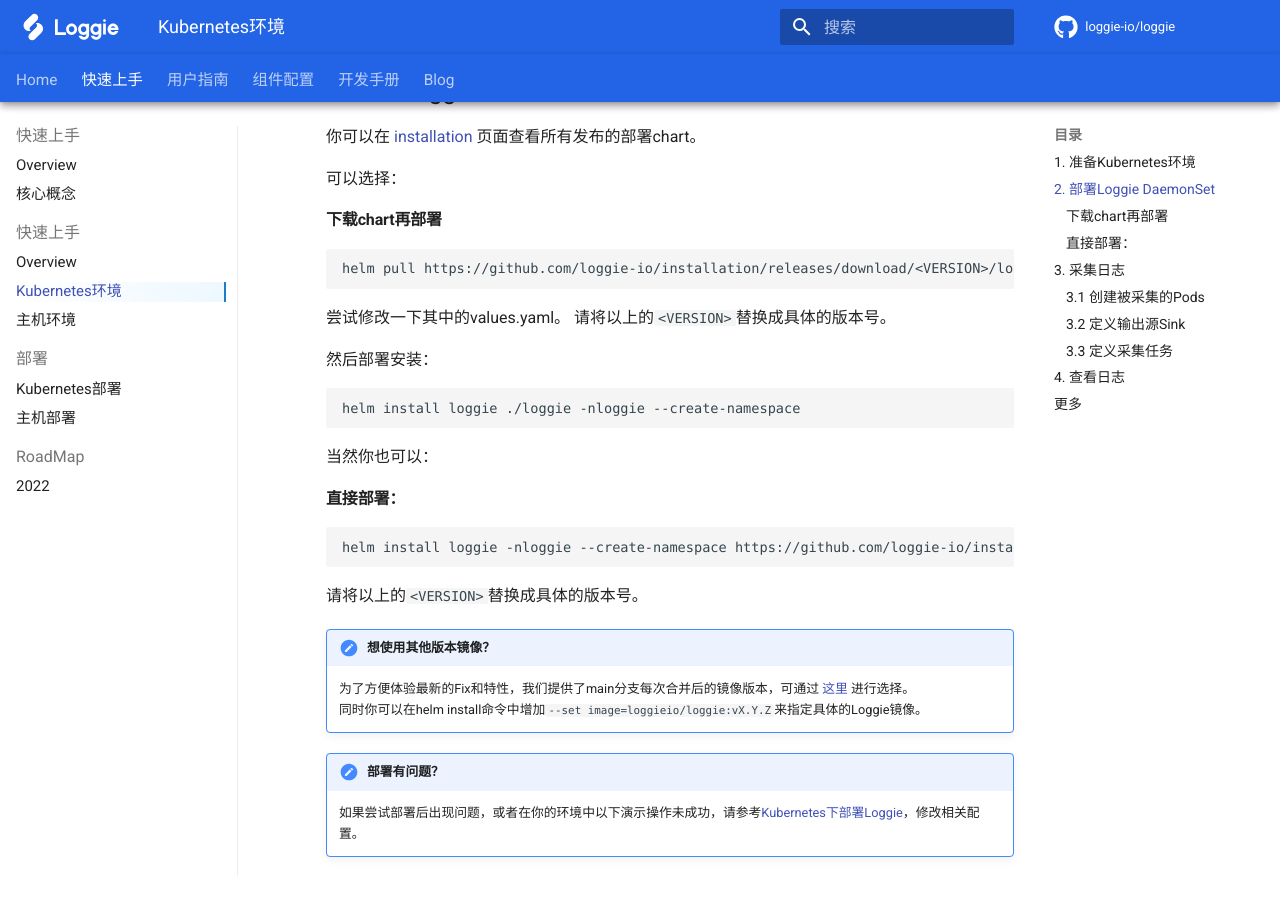
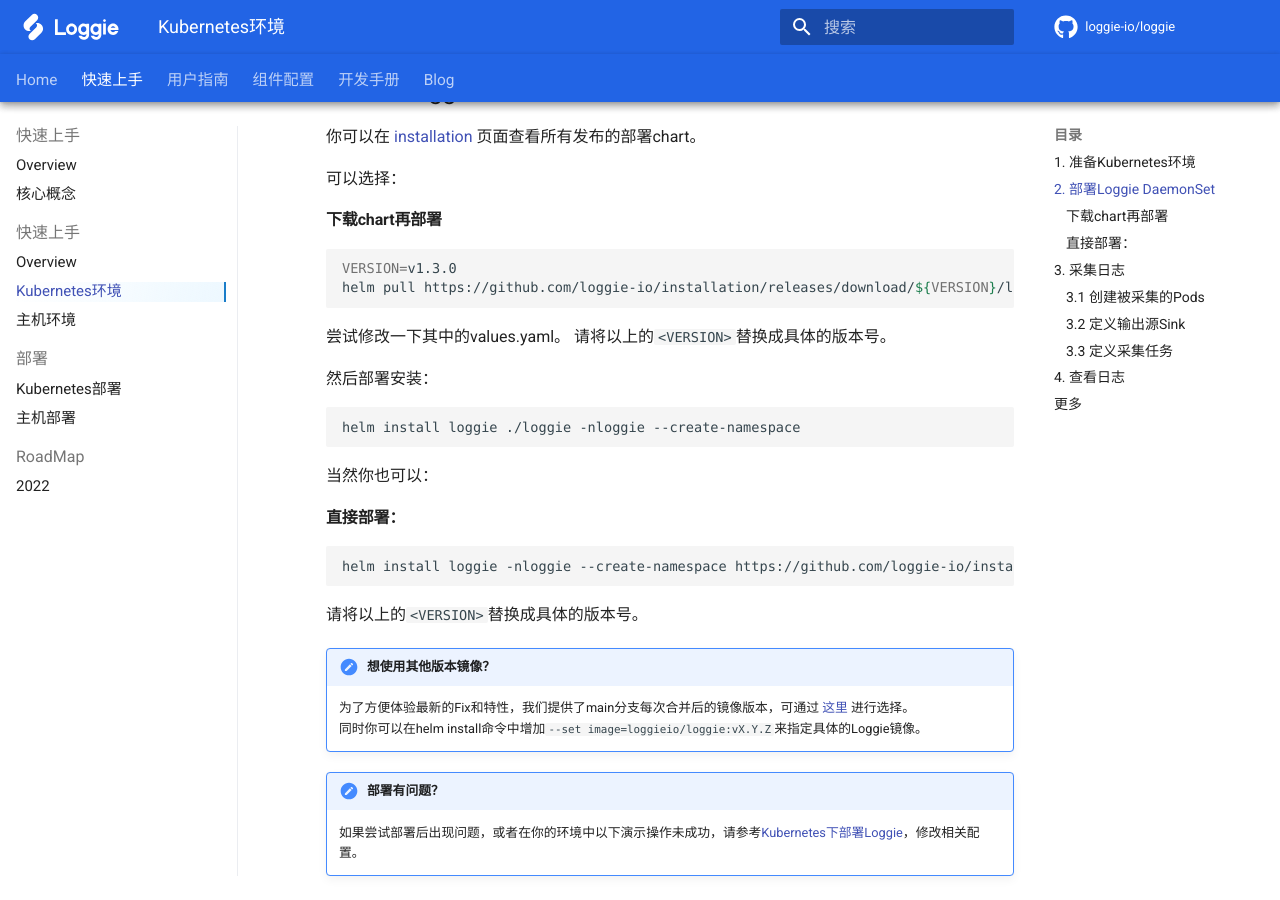
Before and after one commit to loggie-io/docs, an MkDocs documentation site: the page built from docs/getting-started/quick-start/kubernetes.md, in a window 1280 px wide and 900 px high, scrolled down 501 px. Built offline with MkDocs 1.6.1 and Material for MkDocs 9.7.7, drawn with Linux system fonts in a browser that asks for light colours; some web fonts are replaced; comment, search, counter and statistics services are not loaded.

Commit message:
Update kubernetes.md (#105)

````diff
--- a/docs/getting-started/quick-start/kubernetes.md
+++ b/docs/getting-started/quick-start/kubernetes.md
@@ -22,7 +22,8 @@
 #### 下载chart再部署
 
 ```bash
-helm pull https://github.com/loggie-io/installation/releases/download/<VERSION>/loggie-<VERSION>.tgz && tar xvzf loggie-<VERSION>.tgz
+VERSION=v1.3.0
+helm pull https://github.com/loggie-io/installation/releases/download/${VERSION}/loggie-${VERSION}.tgz && tar xvzf loggie-${VERSION}.tgz
 ```
 尝试修改一下其中的values.yaml。
 请将以上的`<VERSION>`替换成具体的版本号。
@@ -37,7 +38,7 @@ helm install loggie ./loggie -nloggie --create-namespace
 #### 直接部署：
 
 ```bash
-helm install loggie -nloggie --create-namespace https://github.com/loggie-io/installation/releases/download/<VERSION>/loggie-<VERSION>.tgz
+helm install loggie -nloggie --create-namespace https://github.com/loggie-io/installation/releases/download/${VERSION}/loggie-${VERSION}.tgz
 ```
 请将以上的`<VERSION>`替换成具体的版本号。
 
````
